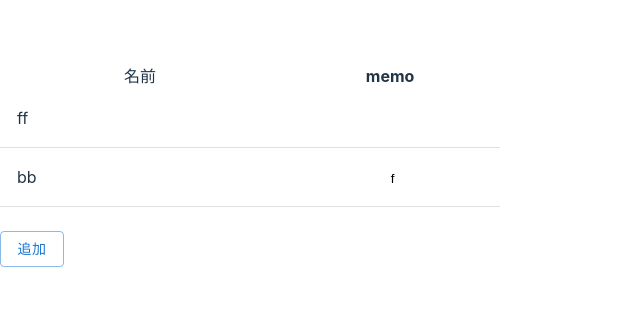
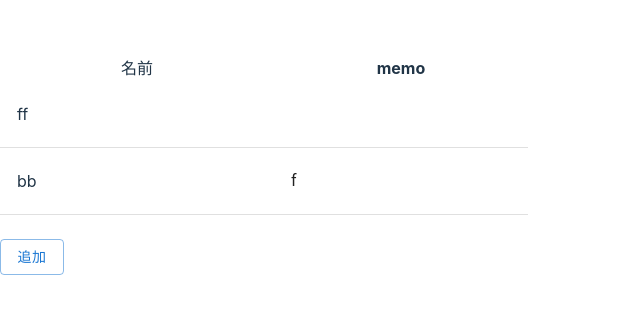
Before and after one commit to tachibana51/react-practice1, a React (Vite) app: page / in a window 1280 px wide. Shown: the part 235-548 px from the top of the page, without its empty margins (0-640 px from the left). Built offline with nearby package versions, Linux system fonts and the light colour scheme.

Commit message:
chore: yarn

```diff
--- a/package.json
+++ b/package.json
@@ -9,7 +9,6 @@
     "preview": "vite preview"
   },
   "dependencies": {
-    "material-ui": "^0.20.2",
     "mui": "^0.0.1",
     "react": "^18.2.0",
     "react-dom": "^18.2.0"
--- a/src/pages/players/PlayersTable.tsx
+++ b/src/pages/players/PlayersTable.tsx
@@ -1,4 +1,4 @@
-import { Box, Button, Table, TableBody, TableHead } from "@mui/material";
+import { Box, Button, Input, Table, TableBody, TableHead } from "@mui/material";
 import React, { useMemo, useState } from "react";
 import {
   Column,
@@ -19,7 +19,8 @@ const PlayerInputCell: React.FC<TableCellProps<Player>> = ({ ...props }) => {
     };
     return (
       <Box textAlign="right" padding="1em">
-        <input
+        <Input
+          disableUnderline
           style={{ textAlign: "center", border: "none" }}
           value={props.onAccess(props.rowValue, props.rowKey)}
           onChange={handler}
```
Also changed, not shown: 1 other file (tests, documents, lock files or other folders).
